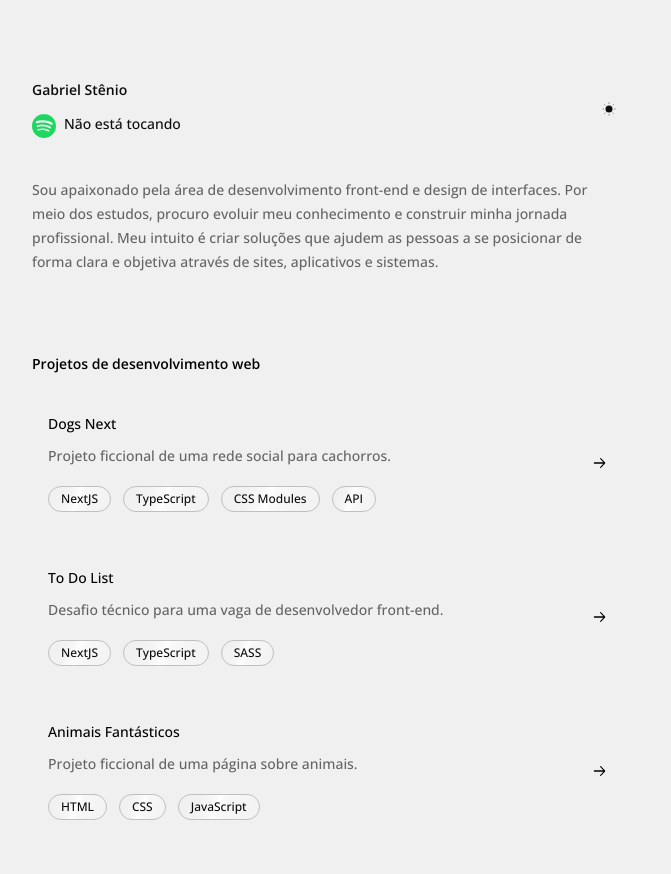
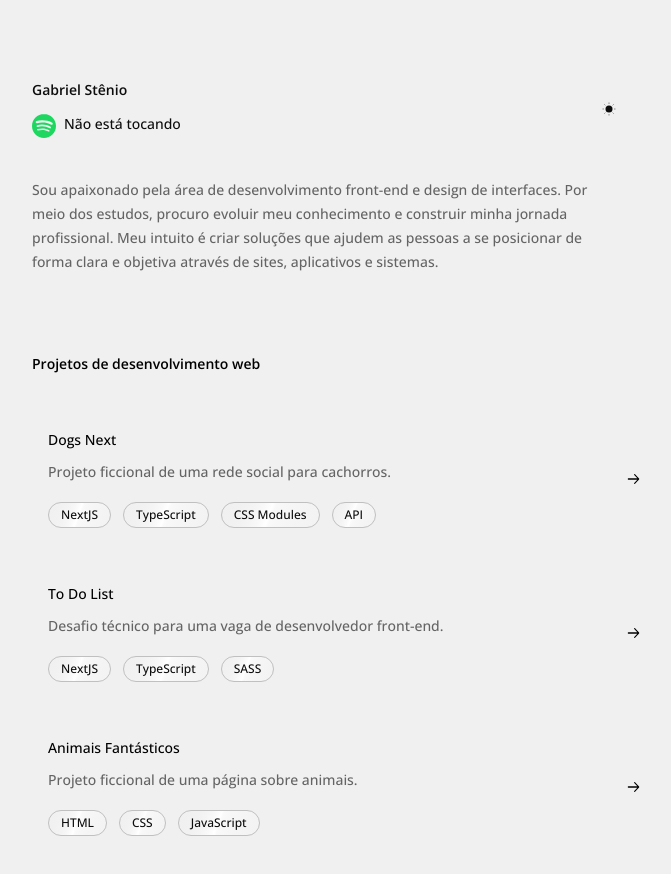
Before and after one commit to bagrielz/portfolio, a Next.js app: page / in a window 1280 px wide. Shown: the top 874 px of the page, without its empty margins (312-983 px from the left). Before the commit the page ends 836 px from the top, so only its background shows below. Built offline with nearby package versions, Linux system fonts and the light colour scheme; no server answers.

Commit message:
feat: Adicionado alterações na largura do componente Projects

```diff
--- a/src/components/development/projects.tsx
+++ b/src/components/development/projects.tsx
@@ -28,7 +28,7 @@ export default function DevelopmentProjects() {
       <h2 id="development-projects" className="font-semibold mb-6">
         Projetos de desenvolvimento web
       </h2>
-      <ul className="space-y-6">
+      <ul className="projects-container space-y-6">
         {projects.map((project, index) => (
           <li key={index}>
             <ProjectContainer
```
